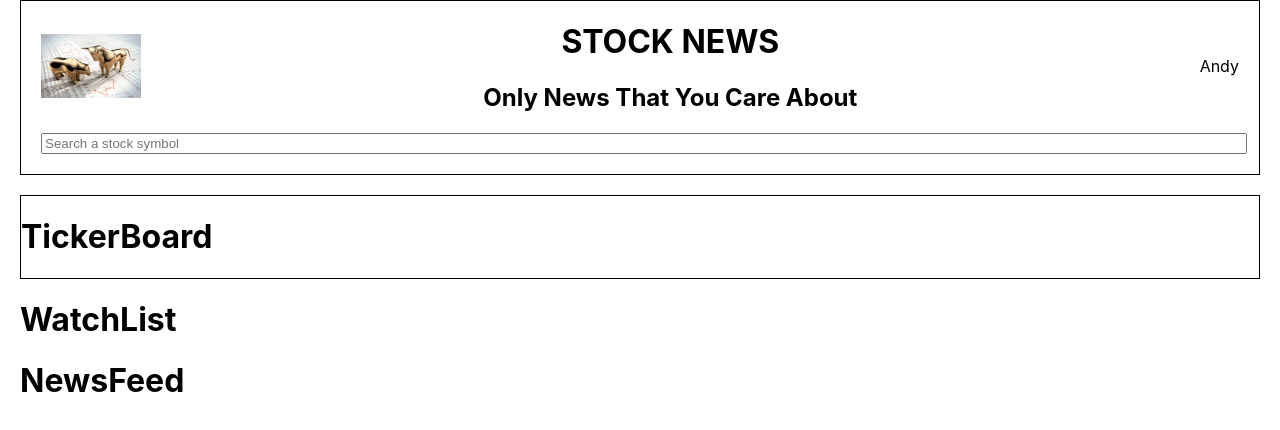
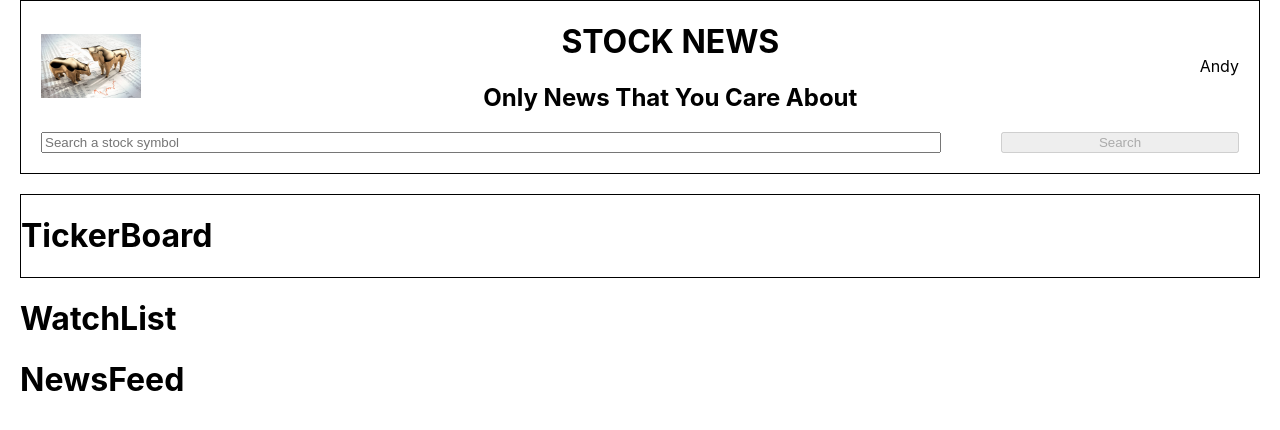
Before and after one commit to andyphamonline/stocknews, a React app: page / in a window 1280 px wide. Shown: the top 430 px of the page. Built offline with nearby package versions, Linux system fonts and the light colour scheme.

Commit message:
add search button

```diff
--- a/src/frontend/components/search/Search.tsx
+++ b/src/frontend/components/search/Search.tsx
@@ -1,24 +1,34 @@
-import React, { useState, FormEvent } from 'react';
-import { useDispatch } from 'react-redux';
-import styled from 'styled-components';
-import { searchWordSubmitted } from './searchSlice';
+import React, { useState, FormEvent } from 'react'
+import { useDispatch } from 'react-redux'
+import styled from 'styled-components'
+import { searchWordSubmitted } from './searchSlice'
 
 const SearchContainer = styled.div`
   padding: 0 20px;
 
+  form {
+    display: flex;
+  }
+
   input {
-    width: 100%;
+    width: 75%;
+    margin-right: 5%;
   }
-`;
+
+  button {
+    width: 20%;
+  }
+`
 
 export default function Search() {
-  const [value, setValue] = useState('');
-  const dispatch = useDispatch();
+  const [value, setValue] = useState('')
+  const dispatch = useDispatch()
+  const disabled: boolean = !value.length
 
   const handleSubmit = (e: any) => {
-    e.preventDefault();
-    dispatch(searchWordSubmitted({ value }));
-  };
+    e.preventDefault()
+    dispatch(searchWordSubmitted({ value }))
+  }
 
   return (
     <SearchContainer>
@@ -29,7 +39,10 @@ export default function Search() {
           placeholder="Search a stock symbol"
           onChange={(e) => setValue(e.target.value)}
         />
+        <button type="button" disabled={disabled} onClick={handleSubmit}>
+          Search
+        </button>
       </form>
     </SearchContainer>
-  );
+  )
 }
```
